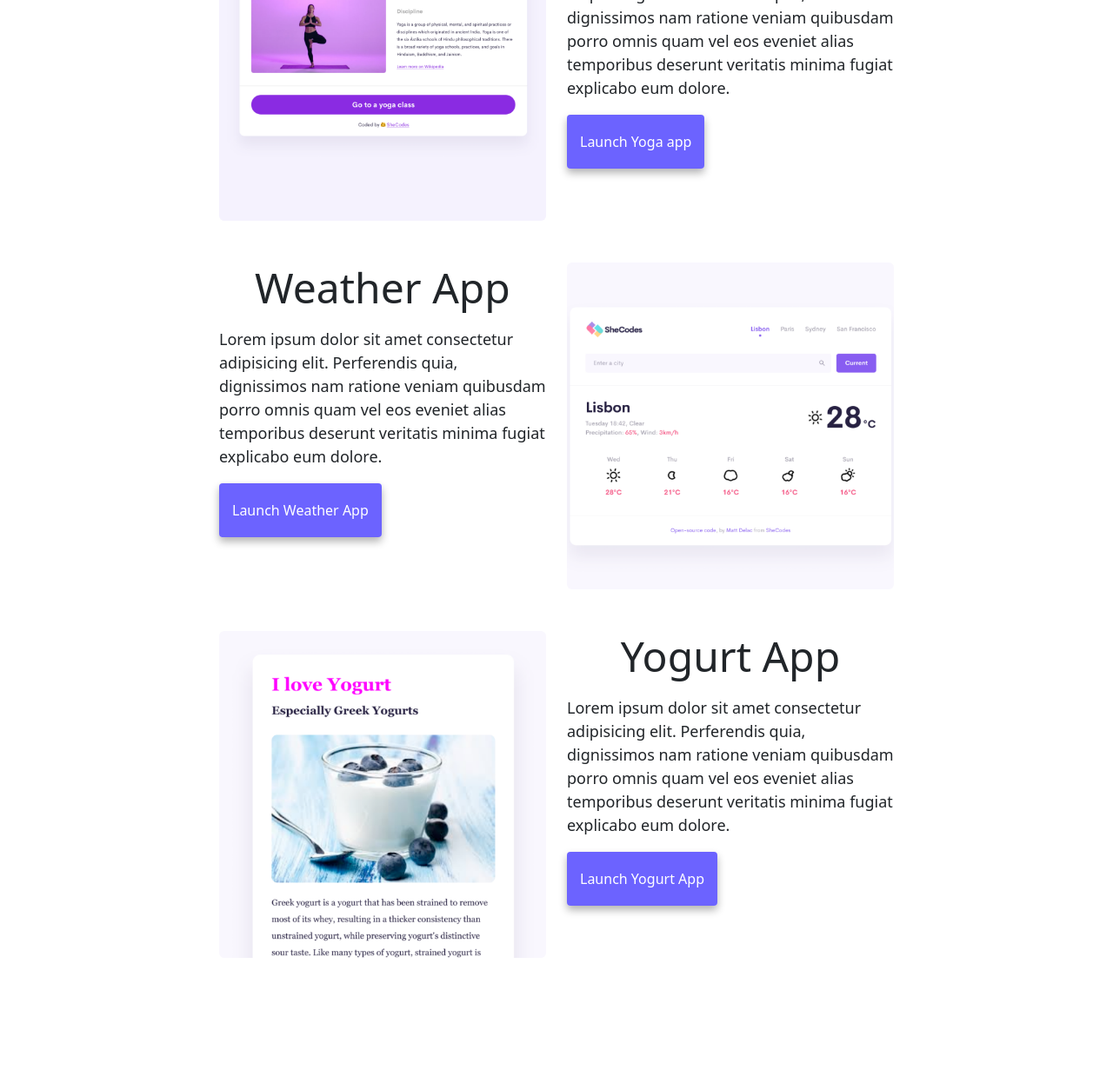
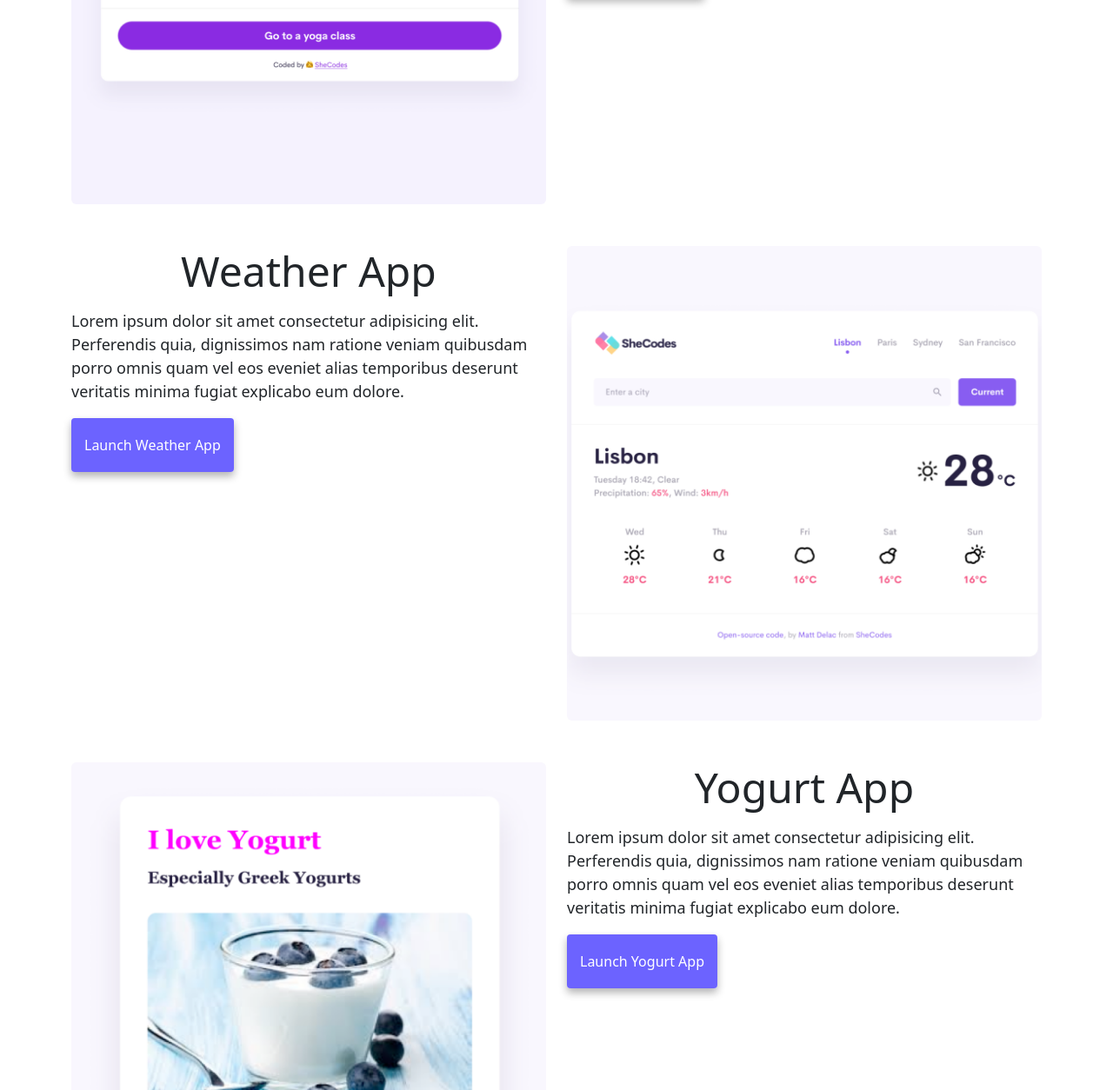
Before and after one commit to natashamos/responsive-static-website, a plain HTML site: page index.html in a window 1280 px wide. Shown: the part 757-2011 px from the top of the page at 87% size. Before the commit the page ends 1967 px from the top, so only its background shows below. Drawn offline with nearby package versions, Linux system fonts and the light colour scheme.

Commit message:
SEO and mobile
Optimized for SEO and began making the site more mobile friendly.

```diff
--- a/index.html
+++ b/index.html
@@ -5,7 +5,7 @@
     <meta charset="UTF-8" />
     <meta http-equiv="X-UA-Compatible" content="IE=edge" />
     <meta name="viewport" content="width=device-width, initial-scale=1.0" />
-    <title>Natasha Moskaljov</title>
+    <title>Natasha Moskaljov - Front-end developer</title>
     <link href="https://cdn.jsdelivr.net/npm/bootstrap@5.3.0-alpha1/dist/css/bootstrap.min.css" rel="stylesheet"
         integrity="sha384-GLhlTQ8iRABdZLl6O3oVMWSktQOp6b7In1Zl3/Jr59b6EGGoI1aFkw7cmDA6j6gD" crossorigin="anonymous" />
     <script src="https://cdn.jsdelivr.net/npm/bootstrap@5.3.0-alpha1/dist/js/bootstrap.bundle.min.js"
@@ -40,13 +40,14 @@
             <a href="/about.html" class="about-link">About me</a>
         </div>
     </div>
-    <div class="container mt-5">
+    <div class="container">
         <div class="row">
-            <div class="col-md-6 mb-5">
-                <img src="images/yoga.png" alt="" class="img-fluid rounded" />
+            <div class="col-md-6">
+                <img src="images/yoga.png" alt="a woman showing a yoga asana"
+                    class="d-none d-lg-block img-fluid rounded" />
             </div>
-            <div class="col-md-6 mb-5">
-                <h2>
+            <div class="col-md-6 mt-5">
+                <h2 class="mb-3">
                     Yoga App
                 </h2>
                 <p>
@@ -59,8 +60,8 @@
             </div>
         </div>
         <div class="row">
-            <div class="col-md-6 mb-5">
-                <h2>
+            <div class="col-md-6 mt-5">
+                <h2 class="mb-3">
                     Weather App
                 </h2>
                 <p>
@@ -71,16 +72,18 @@
                 </p>
                 <a href="#" class="primary-link">Launch Weather App</a>
             </div>
-            <div class="col-md-6 mb-5">
-                <img src="images/weather.png" alt="" class="img-fluid rounded" />
+            <div class="col-md-6 mt-5">
+                <img src="images/weather.png" alt="a screenshot of a weather app"
+                    class="d-none d-lg-block img-fluid rounded" />
             </div>
         </div>
         <div class="row">
-            <div class="col-md-6 mb-5">
-                <img src="images/yogurt.png" alt="" class="img-fluid rounded" />
+            <div class="col-md-6 mt-5">
+                <img src="images/yogurt.png" alt="a glass of yogurt with blueberries"
+                    class="d-none d-lg-block img-fluid rounded" />
             </div>
-            <div class="col-md-6 mb-5">
-                <h2>
+            <div class="col-md-6 mt-5">
+                <h2 class="mb-3">
                     Yogurt App
                 </h2>
                 <p>
--- a/src/style.css
+++ b/src/style.css
@@ -5,15 +5,14 @@
 }
 
 body {
-  margin: 60px auto;
-  max-width: 800px;
+  margin-top: 50px;
 }
 
 h1,
 h2,
 h3 {
   text-align: center;
-  /* margin: 0; */
+  margin: 0;
 }
 
 h1 {
@@ -31,6 +30,7 @@ h3 {
 
 .about-paragraph p {
   display: flex;
+  flex-wrap: wrap;
   padding: 20px;
   border-radius: 4px;
   font-size: 18px;
@@ -84,7 +84,6 @@ h3 {
 p {
   font-size: 18px;
   line-height: 1.5;
-  padding-top: 10px;
   padding-bottom: 20px;
 }
 
@@ -100,3 +99,24 @@ p {
 .primary-link:hover {
   color: var(--secondary-color);
 }
+
+@media (max-width: 576px) {
+  h1 {
+    font-size: 48px;
+    font-weight: 600;
+  }
+
+  h2 {
+    font-size: 32px;
+  }
+
+  .primary-link {
+    display: block;
+    text-align: center;
+    margin: 0 40px;
+  }
+
+  .about-images img {
+    margin-bottom: 20px;
+  }
+}
```
Also changed, not shown: about.html (+11 -5 lines).
